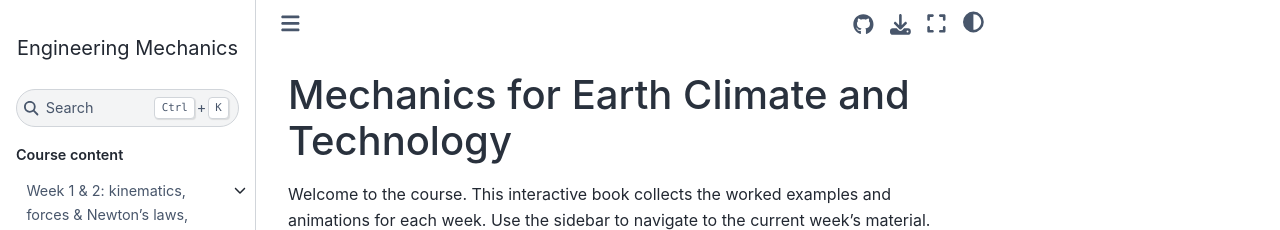
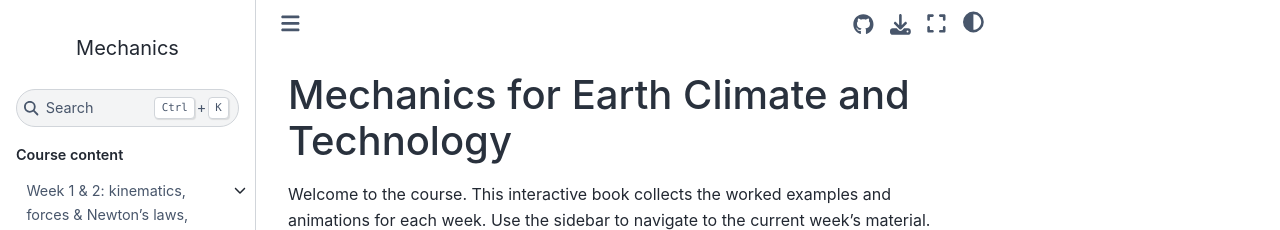
Before and after one commit to remriva/Mech, a Jupyter Book: the page built from book/intro.md, in a window 1280 px wide. Shown: the top 230 px of the page. Built offline with Jupyter Book 1.0.4 settings and Sphinx 7.4.7 and the Sphinx Book theme 1.1.4, drawn with Linux system fonts in a browser that asks for light colours; comment, search, counter and statistics services are not loaded.

Commit message:
Update _config.yml

```diff
--- a/book/_config.yml
+++ b/book/_config.yml
@@ -34,7 +34,7 @@ sphinx:                                              # Options passed on to the
     html_baseurl: "https://remriva.github.io/Mech/"  # Public URL of the deployed book (GitHub Pages), configuration part of Sphinx (https://www.sphinx-doc.org/en/master/index.html)
     html_theme_options:
       logo:
-        text: Engineering Mechanics                  # Replace this with your own open interactive learning material title, configuration part of Sphinx (https://www.sphinx-doc.org/en/master/index.html)
+        text: Mechanics                  # Replace this with your own open interactive learning material title, configuration part of Sphinx (https://www.sphinx-doc.org/en/master/index.html)
         # image_light:                               # Default value not shown (line can be removed), adds your logo for the light mode here (can be the same as image_dark) (disabling of TU Delft logo is required), configuration part of Sphinx (https://www.sphinx-doc.org/en/master/index.html)
         # image_dark:                                # Default value not shown (line can be removed), adds your logo for the dark mode here (can be the same as image_light) (disabling of TU Delft logo is required), configuration part of Sphinx (https://www.sphinx-doc.org/en/master/index.html)
       repository_url: "https://github.com/remriva/Mech" # Add your own repo URL here, configuration part of JupyterBook v1 (https://jupyterbook.org/en/stable/customize/config.html)
```
